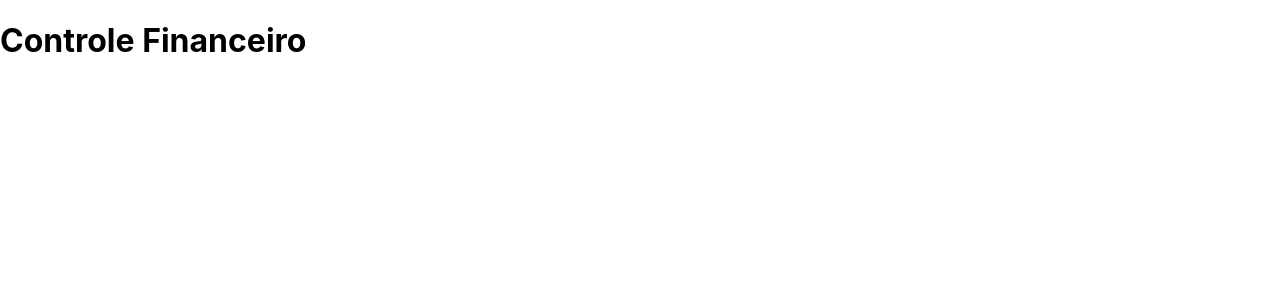
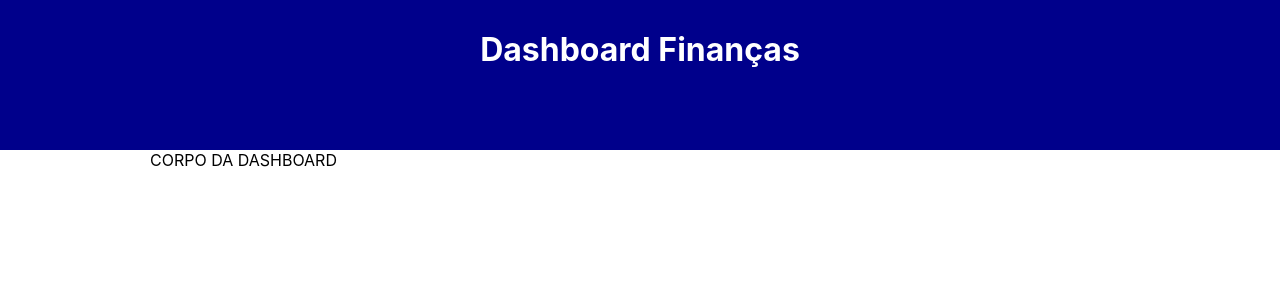
Before and after one commit to curioussdev/ReactTS-5-Projects, a React (Create React App) app in the folder controle-de-despesas/: page / in a window 1280 px wide. Shown: the top 300 px of the page. Built offline with nearby package versions, Linux system fonts and the light colour scheme.

Commit message:
building dashboard  componets

```diff
--- a/controle-de-despesas/src/Screens/Dashboard/index.tsx
+++ b/controle-de-despesas/src/Screens/Dashboard/index.tsx
@@ -1,9 +1,15 @@
-import { Container } from "./styles";
+import { Container, Header, HeaderText, Body } from "./styles";
 
 export function Dashboard() {
     return(
         <Container>
-            <h1>Controle Financeiro</h1>
+            <Header>
+                <HeaderText>Dashboard Finanças</HeaderText>
+            </Header>
+
+            <Body>
+                CORPO DA DASHBOARD
+            </Body>
         </Container>
     )
 }
--- a/controle-de-despesas/src/Screens/Dashboard/styles.ts
+++ b/controle-de-despesas/src/Screens/Dashboard/styles.ts
@@ -2,3 +2,22 @@ import { styled } from "styled-components";
 
 
 export const Container = styled.div``;
+
+export const Header = styled.div`
+    background-color: darkblue;
+    height: 150px;
+    text-align: center;
+
+`;
+
+export const HeaderText = styled.h1`
+padding: 0;
+margin: 0;
+color: #FFF;
+padding-top: 30px;
+`;
+
+export const Body = styled.div`
+    margin: auto;
+    max-width: 980px;
+`;
```
